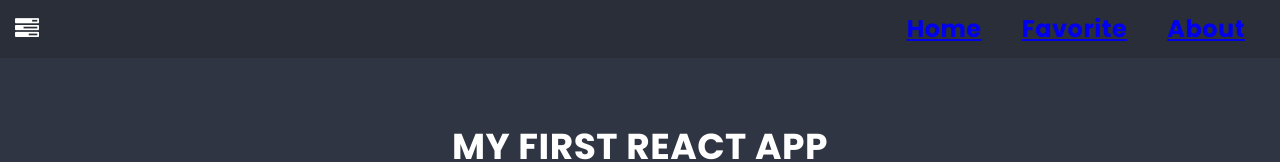
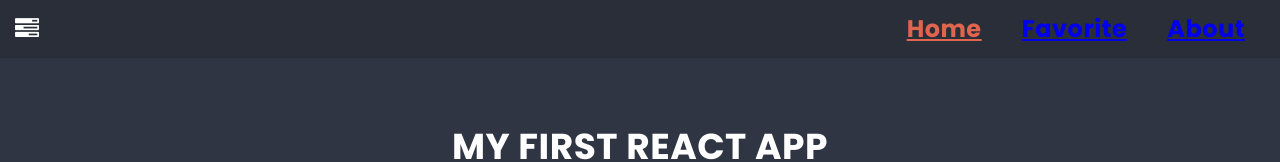
Before and after one commit to Kraianeczek/TO-DO-APP, a React (Create React App) app: page / in a window 1280 px wide. Shown: the top 162 px of the page. Built offline with nearby package versions, Linux system fonts and the light colour scheme.

Commit message:
add color-warning to links

```diff
--- a/src/components/NavBar/NavBar.js
+++ b/src/components/NavBar/NavBar.js
@@ -1,5 +1,5 @@
 import styles from './NavBar.module.scss';
-import { Link } from 'react-router-dom';
+import { Link, NavLink } from 'react-router-dom';
 
 const NavBar = () => {
     return(
@@ -8,9 +8,9 @@ const NavBar = () => {
                 <h3 className={styles.span}><span className="fa fa-tasks"></span></h3>
             </span>
             <span>
-                <h3 className={styles.home}><Link to="/">Home</Link></h3>
-                <h3 className={styles.favorite}><Link to="/favorite">Favorite</Link></h3>
-                <h3 className={styles.about}><Link to="/about">About</Link></h3>
+                <h3 className={styles.home}><NavLink className={({ isActive }) => isActive && styles.linkActive} to="/">Home</NavLink></h3>
+                <h3 className={styles.favorite}><NavLink className={({ isActive }) => isActive && styles.linkActive} to="/favorite">Favorite</NavLink></h3>
+                <h3 className={styles.about}><NavLink className={({ isActive }) => isActive && styles.linkActive} to="/about">About</NavLink></h3>
             </span>
         </container>
     )
--- a/src/components/NavBar/NavBar.module.scss
+++ b/src/components/NavBar/NavBar.module.scss
@@ -16,4 +16,9 @@
     display: inline;
     margin: 20px;
     font-size: 24px;
+    text-decoration: none;
 }
+
+.linkActive {
+    color: $color-warning;
+}
```
